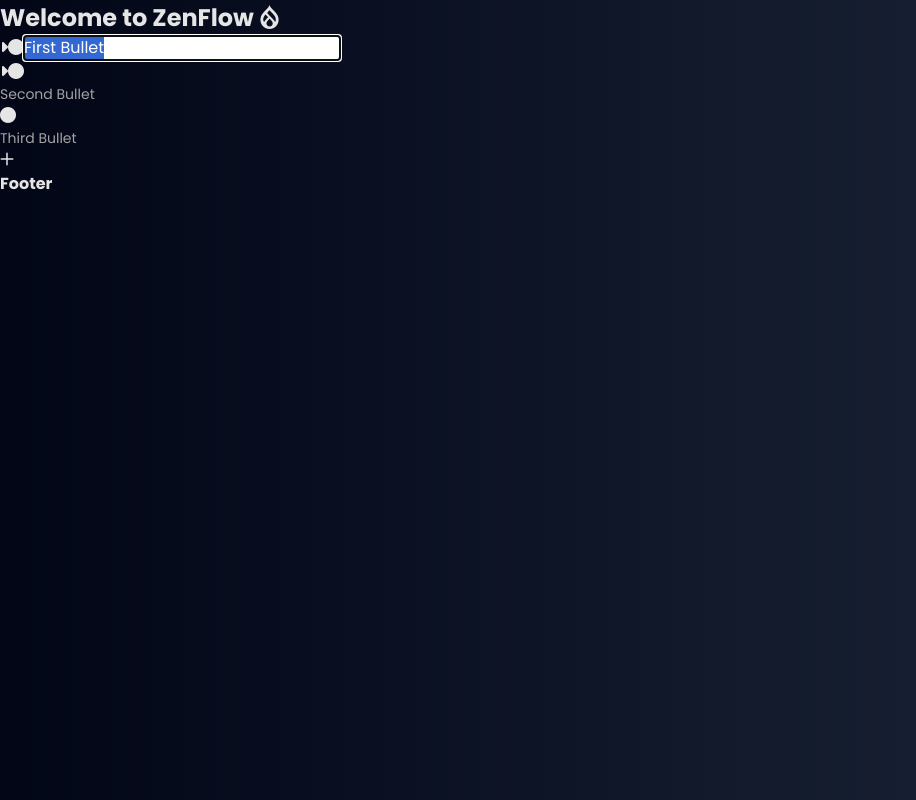
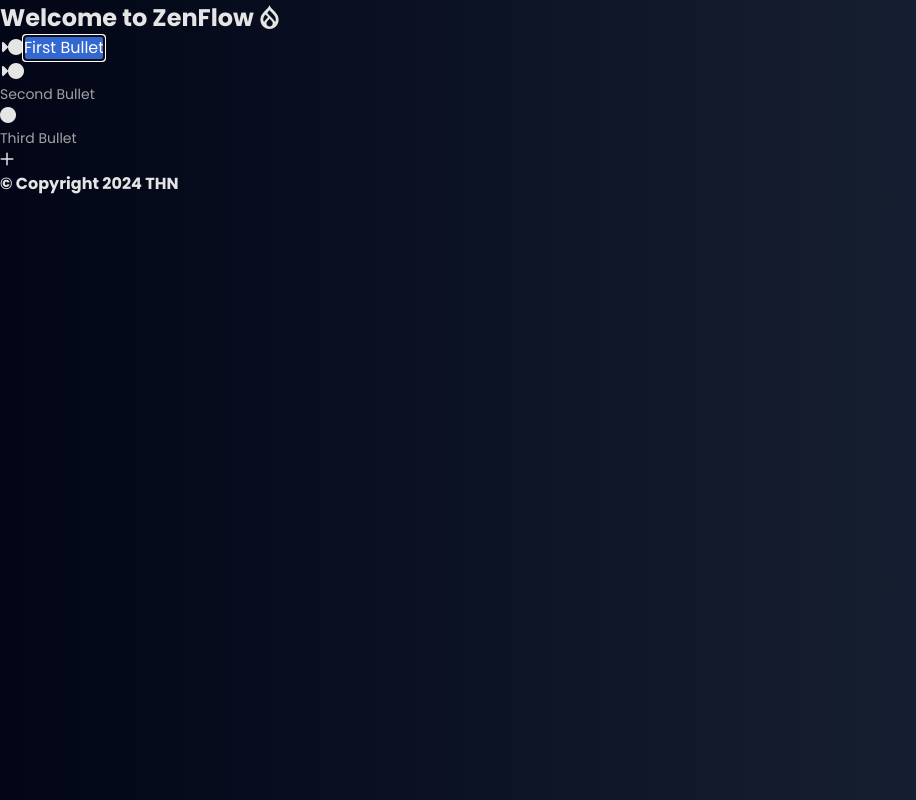
Before and after one commit to tamzid-hassan/workflowy-v1, a React (Vite) app: page / in a window 1280 px wide. Both pictures are taken after a click on the element "First Bullet". Shown: the whole page, without its empty margins (0-916 px from the left). Built offline with nearby package versions, Linux system fonts and the light colour scheme.

Commit message:
solved ui render issue on edit on zoomed view items and some ui fixes and logic fixes in cpmponents refarding state

```diff
--- a/src/App.jsx
+++ b/src/App.jsx
@@ -9,7 +9,7 @@ function App() {
 
   return (
     // border border-solid border-white
-    <div className="h-screen w-full max-w-[85%] mx-auto flex flex-col items-center justify-start mt-40 ">
+    <div className="flex flex-col items-center justify-between w-full h-screen mx-auto">
       <Header />
       <Outlet />
       <Footer />
--- a/src/BulletItem.jsx
+++ b/src/BulletItem.jsx
@@ -11,6 +11,8 @@ function BulletItem({ id, content, index, children }) {
     const [isEditing, setIsEditing] = useState(false)
     const [inputValue, setInputValue] = useState(content)
 
+
+    // Only for UI purpose
     const inputRef = useRef(null)
     const newBulletRef = useRef(null)
 
@@ -37,10 +39,9 @@ function BulletItem({ id, content, index, children }) {
     }, [isEditing])
 
 
-
     return (
         <>
-            <div className={`flex w-full gap-x-2 ${children?.length > 0 ? "" : "ml-4"}`}>
+            <div className={` flex w-full gap-x-2 ${children?.length > 0 ? "" : "ml-4"}`}>
                 {children?.length > 0 &&
                     <button
                         onClick={() => setShowChildrenItems(!showChildrenItems)}
@@ -49,11 +50,11 @@ function BulletItem({ id, content, index, children }) {
                     </button>
                 }
 
-                <Link to={`../${id}`} className="text-sm rounded-full"><i className=" fa-solid fa-circle hover:text-slate-500"></i></Link>
+                <Link to={`../${id}`} className="rounded-full "><i className="text-xs align-middle fa-solid fa-circle hover:text-slate-500"></i></Link>
                 {isEditing ?
                     (<input
                         ref={inputRef}
-                        className="flex-grow bg-transparent border-b focus:outline-none focus:border-blue-500"
+                        className="bg-transparent border-b focus:outline-none focus:border-blue-500"
                         value={inputValue}
                         autoFocus
                         onChange={(e) => setInputValue(e.target.value)}
--- a/src/BulletItems.jsx
+++ b/src/BulletItems.jsx
@@ -6,6 +6,7 @@ import AddBulletItem from "./AddBulletItem"
 function BulletItems() {
 
 
+    //Getting all the Bullet Items from Redux Store
     const bulletItemsList = useSelector(state => state.bullets)
 
 
@@ -29,7 +30,7 @@ function BulletItems() {
 
     return (
         <>
-            <div className="flex flex-col items-start w-full gap-1">
+            <div className="flex flex-col items-start w-full max-w-[85%] gap-1">
 
                 {bulletItemsList && renderItemsRecursively(bulletItemsList)}
 
--- a/src/Footer/Footer.jsx
+++ b/src/Footer/Footer.jsx
@@ -2,9 +2,8 @@ import React from 'react'
 
 function Footer() {
     return (
-        <div className='w-full mt-10 text-center border-t border-blue-400 border-solid'>
-
-            <h3 className='mt-10'>Footer</h3>
+        <div className='flex flex-col justify-center w-full h-20 text-center border-t border-blue-400 border-solid'>
+            <h3 className=''>© Copyright {new Date().getFullYear()} THN </h3>
         </div>
     )
 }
--- a/src/Header/Header.jsx
+++ b/src/Header/Header.jsx
@@ -1,10 +1,9 @@
-import React from 'react'
 
 function Header() {
     return (
-        <>
-            <h1 className="mb-10">Welcome to ZenFlow <i className="fa-brands fa-drupal"></i></h1>
-        </>
+        <div className='flex items-center justify-center w-full h-20 rounded-lg bg-gradient-to-b from-slate-800 to-blue-950'>
+            <h1 className="text-3xl font-light ">Welcome to ZenFlow <i className="fa-brands fa-drupal"></i></h1>
+        </div>
     )
 }
 
--- a/src/SingleView.jsx
+++ b/src/SingleView.jsx
@@ -3,7 +3,6 @@ import { useDispatch, useSelector } from "react-redux"
 import { useParams } from "react-router-dom"
 import { getBulletItem } from "./features/bullet/bulletSlice";
 import BulletItem from "./BulletItem";
-import AddBulletItem from "./AddBulletItem";
 
 function SingleView() {
 
@@ -13,12 +12,12 @@ function SingleView() {
     const [itemsList, setItemsList] = useState([]);
 
     // Checking if any changes in Total Bullet Items List to make UI change
-    // const localBulletItemsList = useSelector(state => state.bullets)
+    const bulletItemsList = useSelector(state => state.bullets)
 
 
     // Checking parrams of bullet Item Id
     const { bulletItemId } = useParams()
-    console.log("🚀 ~ bulletItemId ~ Singleview:", bulletItemId)
+    // console.log("🚀 ~ bulletItemId ~ Singleview:", bulletItemId)
 
 
     useEffect(() => {
@@ -30,12 +29,17 @@ function SingleView() {
             // console.log(payload)
 
             setItemsList(payload)
+
+
         }
 
-    }, [])
+    }, [bulletItemsList, bulletItemId])
 
 
-    console.log(itemsList)
+
+
+
+    // console.log(itemsList)
 
 
     // Recursively looping through each bullet items and passing them into <BulletItem/> component
@@ -57,7 +61,7 @@ function SingleView() {
     }
 
     return (
-        <div className="flex flex-col items-start w-full gap-1">
+        <div className="flex flex-col items-start w-full max-w-[85%] gap-1">
 
             {itemsList && renderItemsRecursively(itemsList)}
 
--- a/src/features/bullet/bulletSlice.js
+++ b/src/features/bullet/bulletSlice.js
@@ -30,7 +30,8 @@ const bulletItemsDemoData = {
             content: 'Third Bullet',
             children: []
         }
-    ]
+    ],
+
 }
 
 
@@ -173,10 +174,18 @@ export const bulletSlice = createSlice({
             // Returning result as Payload to SingleView Component
             action.payload = [bulletItemWithAllChildren]
 
-        }
+        },
+        // toggleShowChildrenItems: (state, action) => {
+        //     const toggleValue = action.payload
+        //     state.showChildrenItems = !toggleValue
+        // },
+        // toggleIsEditing: (state, action) => {
+        //     const toggleValue = action.payload
+        //     state.isEditing = !toggleValue
+        // },
     }
 })
 
-export const { addBullet, removeBullet, updateBullet, getBulletItem } = bulletSlice.actions
+export const { addBullet, removeBullet, updateBullet, getBulletItem, toggleShowChildrenItems, toggleIsEditing } = bulletSlice.actions
 
 export default bulletSlice.reducer
--- a/src/index.css
+++ b/src/index.css
@@ -24,6 +24,10 @@ body {
   font-style: normal;
 }
 
+input {
+  field-sizing: content;
+}
+
 h1,
 h2,
 h3 {
```
